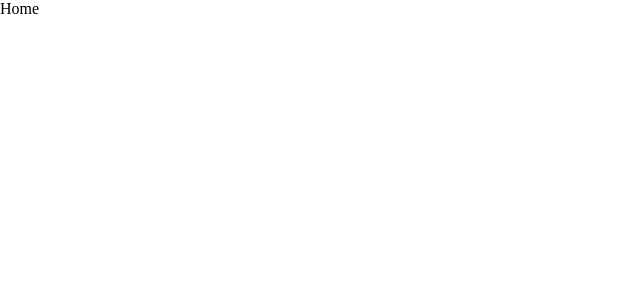
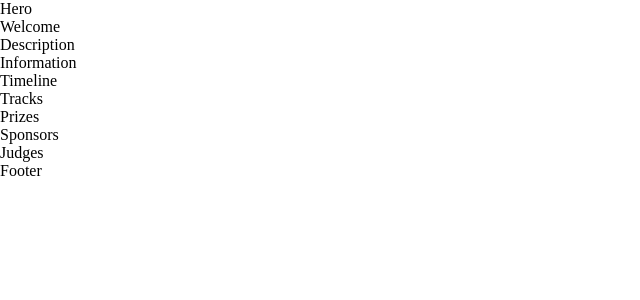
Before and after one commit to ajmalmohad/hackathena, a React (Create React App) app: page / in a window 1280 px wide. Shown: the top 300 px of the page, without its empty margins (0-640 px from the left). Built offline with nearby package versions, Linux system fonts and the light colour scheme.

Commit message:
Pages Structure

```diff
--- a/src/App.js
+++ b/src/App.js
@@ -2,6 +2,7 @@ import './App.css';
 import { Routes, Route } from "react-router-dom"
 import Home from './pages/home/Home';
 import About from './pages/about/About';
+import Footer from './components/Footer'
 
 function App() {
   return (
@@ -10,6 +11,7 @@ function App() {
         <Route path="/" element={ <Home/> } />
         <Route path="/about" element={ <About/> } />
       </Routes>
+      <Footer />
     </div>
   );
 }
--- a/src/components/Footer.js
+++ b/src/components/Footer.js
@@ -0,0 +1,10 @@
+import React from 'react'
+import './Footer.css'
+
+function Footer() {
+  return (
+    <div className='Footer'>Footer</div>
+  )
+}
+
+export default Footer
--- a/src/pages/home/Home.js
+++ b/src/pages/home/Home.js
@@ -1,9 +1,29 @@
 import React from 'react'
 import './Home.css'
+import Hero from './components/Hero'
+import Welcome from './components/Welcome'
+import Description from './components/Description'
+import Information from './components/Information'
+import Timeline from './components/Timeline'
+import Tracks from './components/Tracks'
+import Prizes from './components/Prizes'
+import Sponsors from './components/Sponsors'
+import Judges from './components/Judges'
+
 
 function Home() {
   return (
-    <div className='Home'>Home</div>
+    <div className='Home'>
+      <Hero />
+      <Welcome />
+      <Description />
+      <Information />
+      <Timeline />
+      <Tracks />
+      <Prizes />
+      <Sponsors />
+      <Judges />
+    </div>
   )
 }
 
--- a/src/pages/home/components/Description.js
+++ b/src/pages/home/components/Description.js
@@ -0,0 +1,10 @@
+import React from 'react'
+import './Description.css'
+
+function Description() {
+  return (
+    <div className='Description'>Description</div>
+  )
+}
+
+export default Description
--- a/src/pages/home/components/Information.js
+++ b/src/pages/home/components/Information.js
@@ -0,0 +1,10 @@
+import React from 'react'
+import './Information.css'
+
+function Information() {
+  return (
+    <div className='Information'>Information</div>
+  )
+}
+
+export default Information
--- a/src/pages/home/components/Judges.js
+++ b/src/pages/home/components/Judges.js
@@ -0,0 +1,10 @@
+import React from 'react'
+import './Judges.css'
+
+function Judges() {
+  return (
+    <div className='Judges'>Judges</div>
+  )
+}
+
+export default Judges
--- a/src/pages/home/components/Prizes.js
+++ b/src/pages/home/components/Prizes.js
@@ -0,0 +1,10 @@
+import React from 'react'
+import './Prizes.css'
+
+function Prizes() {
+  return (
+    <div className='Prizes'>Prizes</div>
+  )
+}
+
+export default Prizes
--- a/src/pages/home/components/Sponsors.js
+++ b/src/pages/home/components/Sponsors.js
@@ -0,0 +1,10 @@
+import React from 'react'
+import './Sponsors.css'
+
+function Sponsors() {
+  return (
+    <div className='Sponsors'>Sponsors</div>
+  )
+}
+
+export default Sponsors
--- a/src/pages/home/components/Timeline.js
+++ b/src/pages/home/components/Timeline.js
@@ -0,0 +1,10 @@
+import React from 'react'
+import './Timeline.css'
+
+function Timeline() {
+  return (
+    <div className='Timeline'>Timeline</div>
+  )
+}
+
+export default Timeline
--- a/src/pages/home/components/Tracks.js
+++ b/src/pages/home/components/Tracks.js
@@ -0,0 +1,10 @@
+import React from 'react'
+import './Tracks.css'
+
+function Tracks() {
+  return (
+    <div className='Tracks'>Tracks</div>
+  )
+}
+
+export default Tracks
--- a/src/pages/home/components/Welcome.js
+++ b/src/pages/home/components/Welcome.js
@@ -0,0 +1,10 @@
+import React from 'react'
+import './Welcome.css'
+
+function Welcome() {
+  return (
+    <div className='Welcome'>Welcome</div>
+  )
+}
+
+export default Welcome
```
